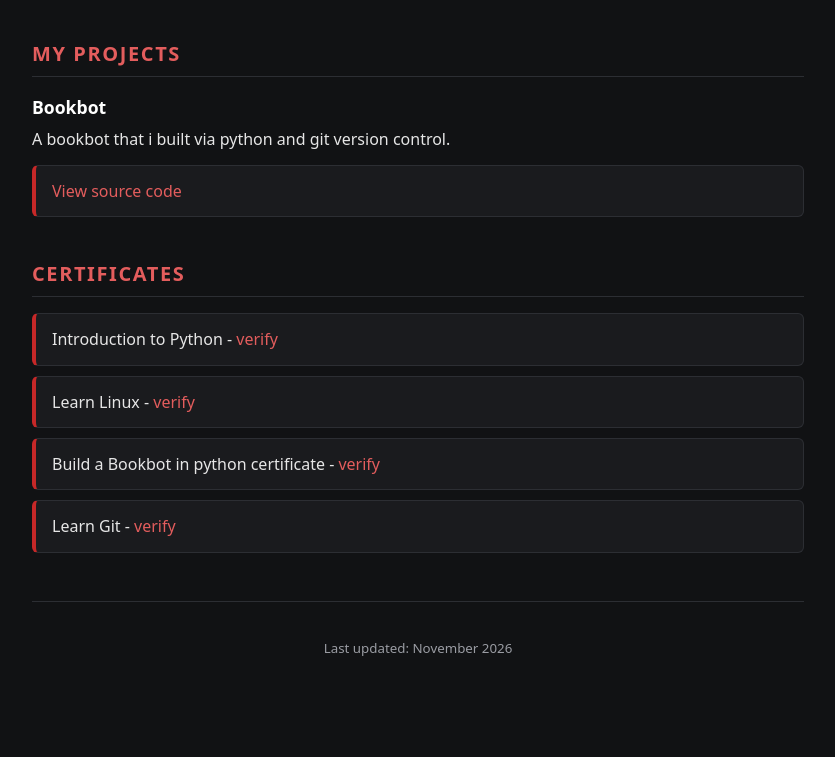
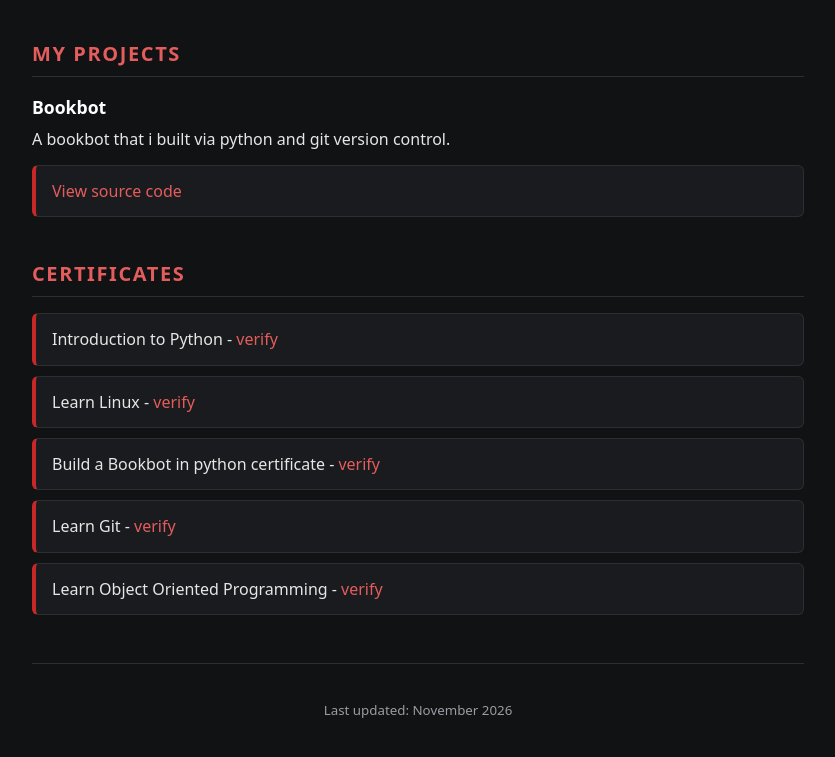
Before and after one commit to re-vik-sys/scott-lakkinen, a plain HTML site: page index.html in a window 1280 px wide. Shown: the part 391-1148 px from the top of the page, without its empty margins (222-1057 px from the left). Before the commit the page ends 1107 px from the top, so only its background shows below. Drawn offline with Linux system fonts and the light colour scheme.

Commit message:
updated, new certificate

```diff
--- a/index.html
+++ b/index.html
@@ -143,6 +143,7 @@
       <li>Learn Linux - <a href="bootdev_certificate_Learn_Linux.png">verify</a></li>
       <li>Build a Bookbot in python certificate - <a href="bootdev_certificate_Build_Bookbot.png">verify</a></li>
       <li>Learn Git - <a href="bootdev_certificate_Learn_Git.png">verify</a></li>
+      <li>Learn Object Oriented Programming - <a href="bootdev_certificate_OOP.png">verify</a></li>
     </ul>
   </section>
 
```
Also changed, not shown: bootdev_certificate_OOP.png (added).
